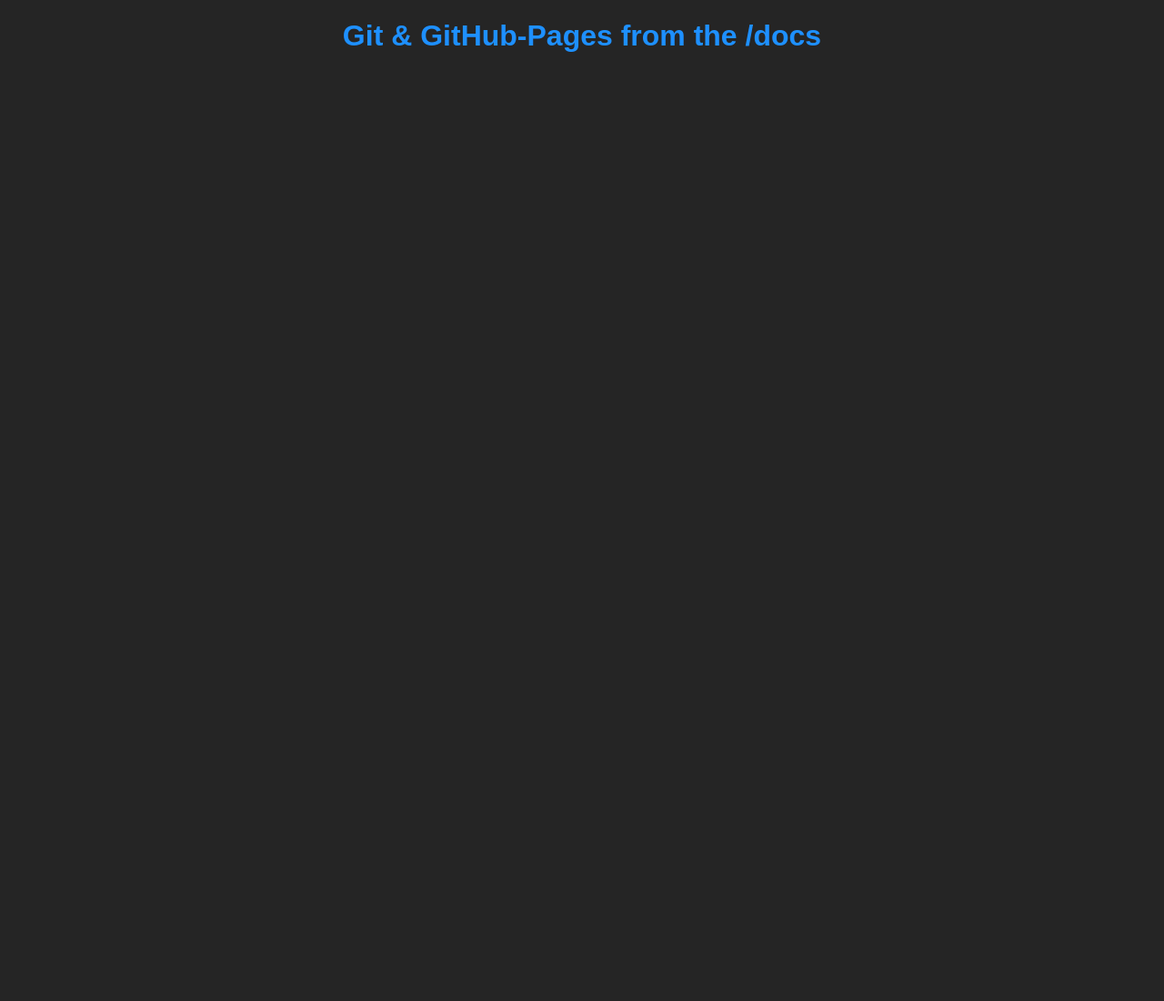
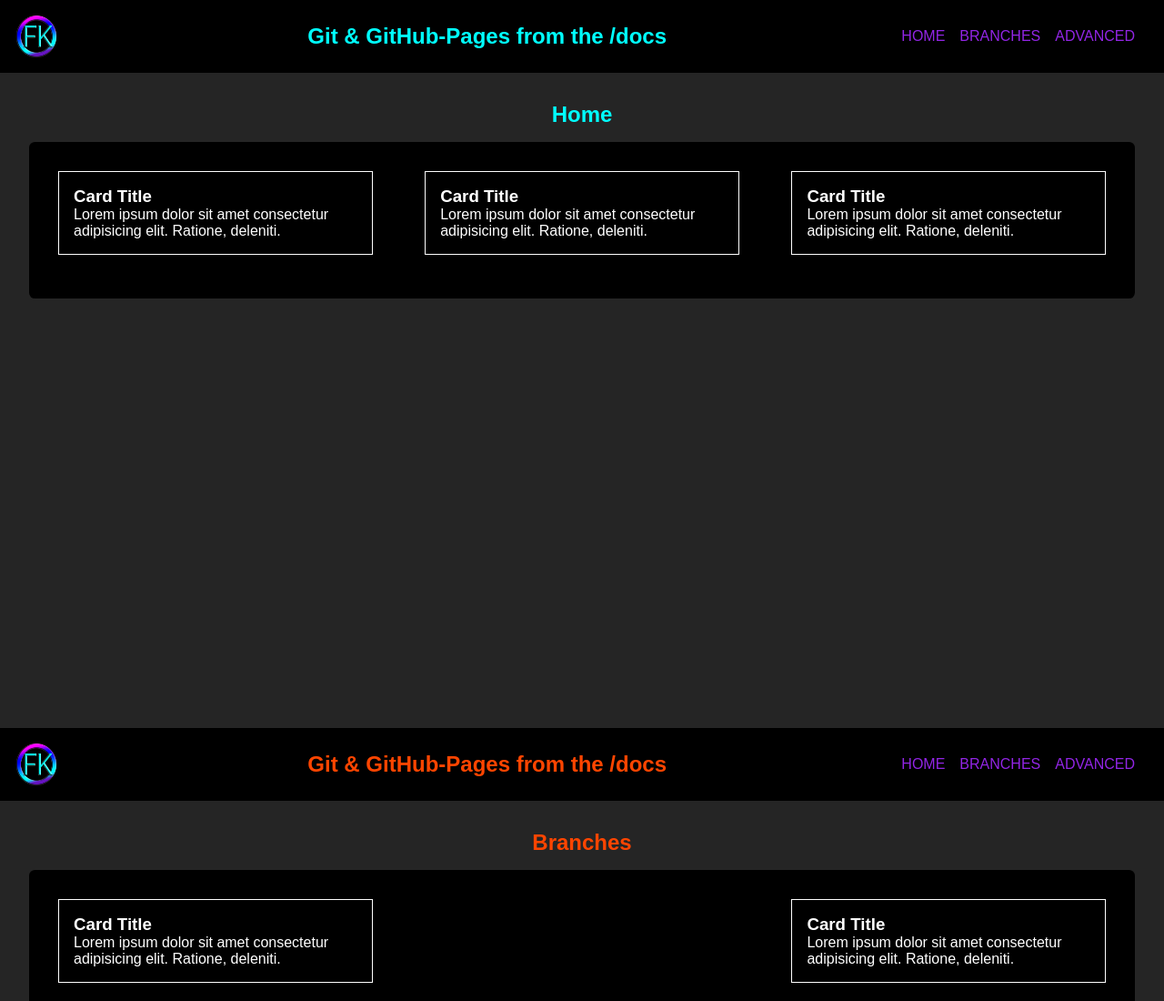
Before and after one commit to Fabian295/beyond-basics, a plain HTML site: page docs/index.html in a window 1280 px wide. Shown: the top 1100 px of the page at 91% size. Before the commit the page ends 800 px from the top, so only its background shows below. Drawn offline with Linux system fonts and the light colour scheme.

Commit message:
Add nav, basic cards and lay-out mark up for SPA

```diff
--- a/docs/index.html
+++ b/docs/index.html
@@ -5,13 +5,159 @@
   <meta charset="UTF-8">
   <meta http-equiv="X-UA-Compatible" content="IE=edge">
   <meta name="viewport" content="width=device-width, initial-scale=1.0">
+  <link rel="stylesheet" href="./reset.css">
   <link rel="stylesheet" href="./gh_p-docs.css">
+  <link rel="shortcut icon" href="./fk-logo.png" type="image/x-icon">
   <title>Git & GitHub-Pages from the /docs</title>
 </head>
 
 <body>
 
-  <h1 class="title">Git & GitHub-Pages from the /docs</h1>
+
+
+  <main>
+
+    <section id="home" class="page active">
+      <header>
+        <div class="logo">
+          <img src="./fk-logo.png" alt="">
+        </div>
+        <h1 class="title">Git & GitHub-Pages from the /docs</h1>
+        <nav>
+          <ul>
+            <li><a href="#" data-target="home" class="nav-link">Home</a></li>
+            <li><a href="#branches" data-target="branches" class="nav-link">Branches</a></li>
+            <li><a href="#advanced" data-target="advanced" class="nav-link">Advanced</a></li>
+          </ul>
+        </nav>
+      </header>
+
+      <div class="content">
+        <h1 class="title">Home</h1>
+
+        <div class="box">
+          <div class="card">
+            <h3 class="card__title">
+              Card Title
+            </h3>
+            <p class="card__content">
+              Lorem ipsum dolor sit amet consectetur adipisicing elit. Ratione, deleniti.
+            </p>
+          </div>
+          <div class="card">
+            <h3 class="card__title">
+              Card Title
+            </h3>
+            <p class="card__content">
+              Lorem ipsum dolor sit amet consectetur adipisicing elit. Ratione, deleniti.
+            </p>
+          </div>
+          <div class="card">
+            <h3 class="card__title">
+              Card Title
+            </h3>
+            <p class="card__content">
+              Lorem ipsum dolor sit amet consectetur adipisicing elit. Ratione, deleniti.
+            </p>
+          </div>
+        </div>
+      </div>
+    </section>
+
+    <section id="branches" class="page">
+      <header>
+        <div class="logo">
+          <img src="./fk-logo.png" alt="">
+        </div>
+        <h1 class="title">Git & GitHub-Pages from the /docs</h1>
+        <nav>
+          <ul>
+            <li><a href="#" data-target="home" class="nav-link">Home</a></li>
+            <li><a href="#branches" data-target="branches" class="nav-link">Branches</a></li>
+            <li><a href="#advanced" data-target="advanced" class="nav-link">Advanced</a></li>
+          </ul>
+        </nav>
+      </header>
+
+      <div class="content">
+        <h1 class="title">Branches</h1>
+
+        <div class="box">
+          <div class="card">
+            <h3 class="card__title">
+              Card Title
+            </h3>
+            <p class="card__content">
+              Lorem ipsum dolor sit amet consectetur adipisicing elit. Ratione, deleniti.
+            </p>
+          </div>
+          <div class="card">
+            <h3 class="card__title">
+              Card Title
+            </h3>
+            <p class="card__content">
+              Lorem ipsum dolor sit amet consectetur adipisicing elit. Ratione, deleniti.
+            </p>
+          </div>
+        </div>
+      </div>
+    </section>
+
+    <section id="advanced" class="page">
+      <header>
+        <div class="logo">
+          <img src="./fk-logo.png" alt="">
+        </div>
+        <h1 class="title">Git & GitHub-Pages from the /docs</h1>
+        <nav>
+          <ul>
+            <li><a href="#" data-target="home" class="nav-link">Home</a></li>
+            <li><a href="#branches" data-target="branches" class="nav-link">Branches</a></li>
+            <li><a href="#advanced" data-target="advanced" class="nav-link">Advanced</a></li>
+          </ul>
+        </nav>
+      </header>
+
+      <div class="content">
+        <h1 class="title">Advanced</h1>
+
+        <div class="box">
+          <div class="card">
+            <h3 class="card__title">
+              Card Title
+            </h3>
+            <p class="card__content">
+              Lorem ipsum dolor sit amet consectetur adipisicing elit. Ratione, deleniti.
+            </p>
+          </div>
+          <div class="card">
+            <h3 class="card__title">
+              Card Title
+            </h3>
+            <p class="card__content">
+              Lorem ipsum dolor sit amet consectetur adipisicing elit. Ratione, deleniti.
+            </p>
+          </div>
+          <div class="card">
+            <h3 class="card__title">
+              Card Title
+            </h3>
+            <p class="card__content">
+              Lorem ipsum dolor sit amet consectetur adipisicing elit. Ratione, deleniti.
+            </p>
+          </div>
+          <div class="card">
+            <h3 class="card__title">
+              Card Title
+            </h3>
+            <p class="card__content">
+              Lorem ipsum dolor sit amet consectetur adipisicing elit. Ratione, deleniti.
+            </p>
+          </div>
+        </div>
+      </div>
+    </section>
+  </main>
 
   <script src="./gh_p-docs.js"></script>
 </body>
```
